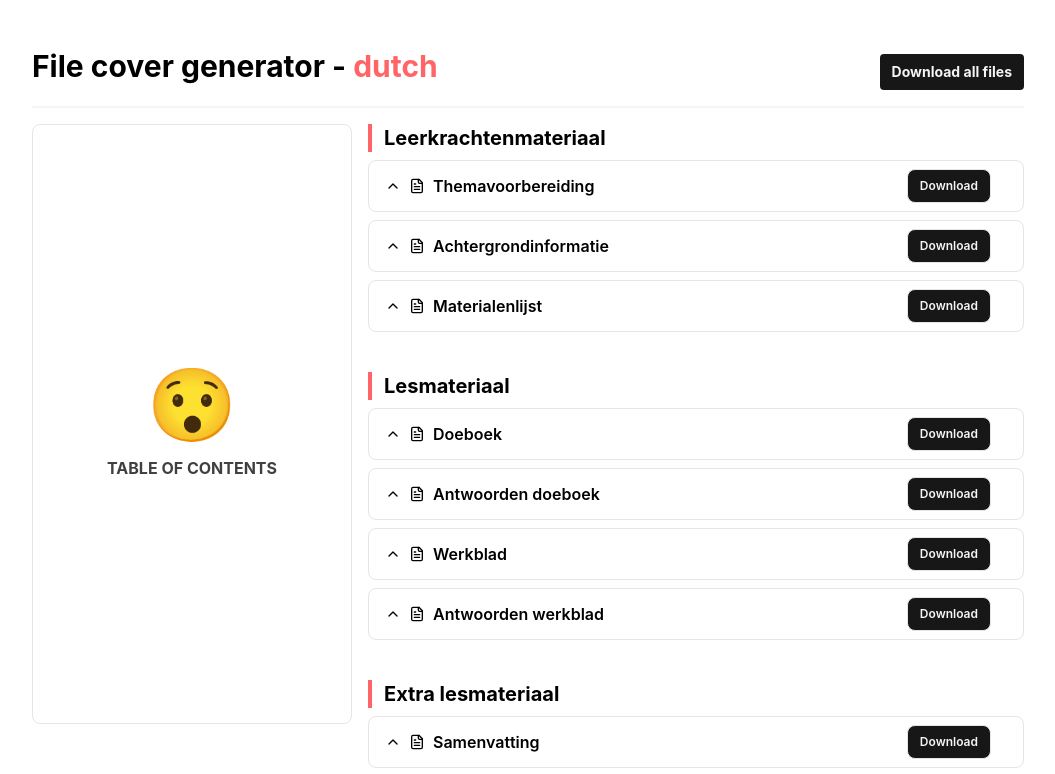
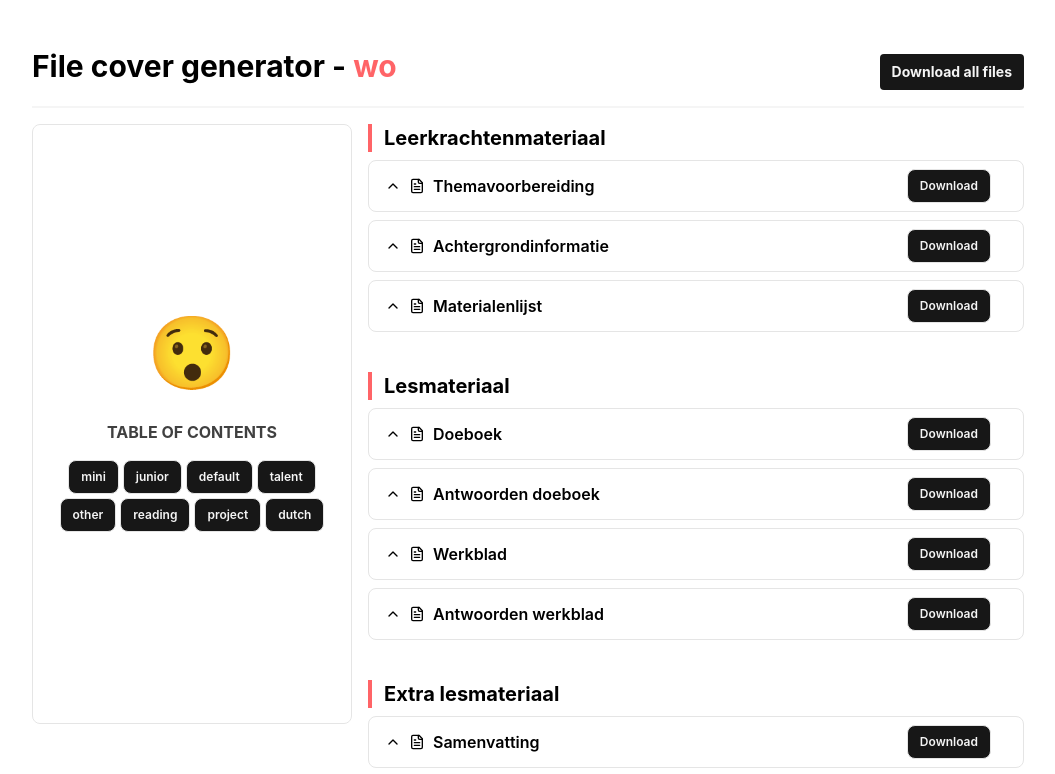
Before and after one commit to KahKitZheng/file-cover-generator, a React (Vite) app: page / in a window 1280 px wide. Shown: the top 774 px of the page, without its empty margins (112-1167 px from the left). Built offline with nearby package versions, Linux system fonts and the light colour scheme.

Commit message:
Feat: Add course type reading

```diff
--- a/src/components/App.tsx
+++ b/src/components/App.tsx
@@ -1,25 +1,31 @@
+import { useState } from "react";
+import Button from "./Button";
 import FileType from "./FileType";
+
 import { WO_TEMPLATE } from "../course-type-templates/wo-template";
-import { useState } from "react";
+import { READING_TEMPLATE } from "../course-type-templates/reading-template";
+import { COURSE_TYPES } from "../constants/course-types";
 
 function App() {
   const [courseType, setCourseType] = useState("wo");
   const [fileStructure, setFileStructure] = useState(
-    getCourseTypeFileTemplate(),
+    getCourseTypeFileTemplate(courseType),
   );
 
-  function getCourseTypeTemplate() {
+  function getCourseTypeTemplate(courseType: string) {
     switch (courseType) {
       case "wo":
         return WO_TEMPLATE;
+      case "reading":
+        return READING_TEMPLATE;
       default:
         return WO_TEMPLATE;
     }
   }
 
-  function getCourseTypeFileTemplate() {
+  function getCourseTypeFileTemplate(courseType: string) {
     const fileStructure: Record<string, CourseTypeTemplate[]> =
-      getCourseTypeTemplate();
+      getCourseTypeTemplate(courseType);
 
     prepareFiles(fileStructure);
 
@@ -79,7 +85,8 @@ function App() {
     <div className="relative mx-auto flex h-full max-w-5xl flex-col gap-4 px-4 py-12">
       <header className="flex items-baseline justify-between">
         <h1 className="text-3xl font-bold">
-          File cover generator - <span className="text-red-400">dutch</span>
+          File cover generator -{" "}
+          <span className="text-red-400">{courseType}</span>
         </h1>
         <button className="cursor-pointer rounded bg-neutral-900 px-3 py-2 text-sm font-bold text-neutral-100">
           Download all files
@@ -90,11 +97,24 @@ function App() {
 
       <div className="relative grid h-full grid-cols-3 gap-4">
         <div className="sticky top-12 h-[75vh] rounded-lg border border-neutral-200">
-          <div className="flex h-full flex-col items-center justify-center">
+          <div className="flex h-full flex-col items-center justify-center gap-4 p-4">
             <span className="text-7xl">😯</span>
             <p className="mt-4 font-bold text-neutral-700 uppercase">
               table of contents
             </p>
+            <div className="flex flex-wrap items-center justify-center gap-1">
+              {COURSE_TYPES.map((courseType) => (
+                <Button
+                  key={courseType}
+                  onClick={() => {
+                    setCourseType(courseType);
+                    setFileStructure(getCourseTypeFileTemplate(courseType));
+                  }}
+                >
+                  {courseType}
+                </Button>
+              ))}
+            </div>
           </div>
         </div>
 
--- a/src/constants/file-name.ts
+++ b/src/constants/file-name.ts
@@ -23,8 +23,8 @@ export const FILE_NAME = {
   //   BEKIJK_DE_ACTIVITEITENCATALOGUS: "Bekijk de activiteitencatalogus",
   //   UITLEGVIDEO_1: "Uitlegvideo 1",
   //   UITLEGVIDEO_2: "Uitlegvideo 2",
-  TEXT_A: "Tekst A",
-  TEXT_B: "Tekst B",
+  TEKST_A: "Tekst A",
+  TEKST_B: "Tekst B",
   BOEKENLIJST: "Boekenlijst",
   TEKST_ZELF_ONDERZOEKEN: "Tekst zelf onderzoeken",
   BEOORDELINGSFORMULIER: "Beoordelingsformulier",
--- /dev/null
+++ b/src/course-type-templates/reading-template.ts
@@ -0,0 +1,60 @@
+import { FILE_NAME } from "../constants/file-name";
+import { FILE_SUBGROUP } from "../constants/file-subgroup";
+
+const TEACHER_MATERIALS: CourseTypeTemplate[] = [
+  {
+    name: FILE_NAME.THEMAVOORBEREIDING,
+    category: { course: true, chapter: true, tile: true },
+    files: [],
+  },
+  {
+    name: FILE_NAME.MATERIALENLIJST,
+    category: { course: true, chapter: false, tile: false },
+    files: [],
+  },
+];
+
+const TEACHING_MATERIALS: CourseTypeTemplate[] = [
+  {
+    name: FILE_NAME.TEKST_A,
+    category: { course: true, chapter: false, tile: false },
+    files: [],
+  },
+  {
+    name: FILE_NAME.TEKST_B,
+    category: { course: true, chapter: false, tile: false },
+    files: [],
+  },
+  {
+    name: FILE_NAME.WERKBLADEN,
+    category: { course: true, chapter: false, tile: false },
+    files: [],
+  },
+  {
+    name: FILE_NAME.ANTWOORDEN_WERKBLADEN,
+    category: { course: true, chapter: false, tile: false },
+    files: [],
+  },
+];
+
+const EXTRA_TEACHING_MATERIALS: CourseTypeTemplate[] = [
+  {
+    name: FILE_NAME.BELANGRIJKE_WOORDEN,
+    category: { course: true, chapter: false, tile: false },
+    files: [],
+  },
+  {
+    name: FILE_NAME.BOEKENLIJST,
+    category: { course: true, chapter: false, tile: false },
+    files: [],
+  },
+];
+
+const DIFFERENTIATION_MATERIALS: CourseTypeTemplate[] = [];
+
+export const READING_TEMPLATE = {
+  [FILE_SUBGROUP.LEERKRACHTENMATERIAAL]: TEACHER_MATERIALS,
+  [FILE_SUBGROUP.LESMATERIAAL]: TEACHING_MATERIALS,
+  [FILE_SUBGROUP.EXTRA_LESMATERIAAL]: EXTRA_TEACHING_MATERIALS,
+  [FILE_SUBGROUP.DIFFERENTIATIEMATERIAAL]: DIFFERENTIATION_MATERIALS,
+};
```
